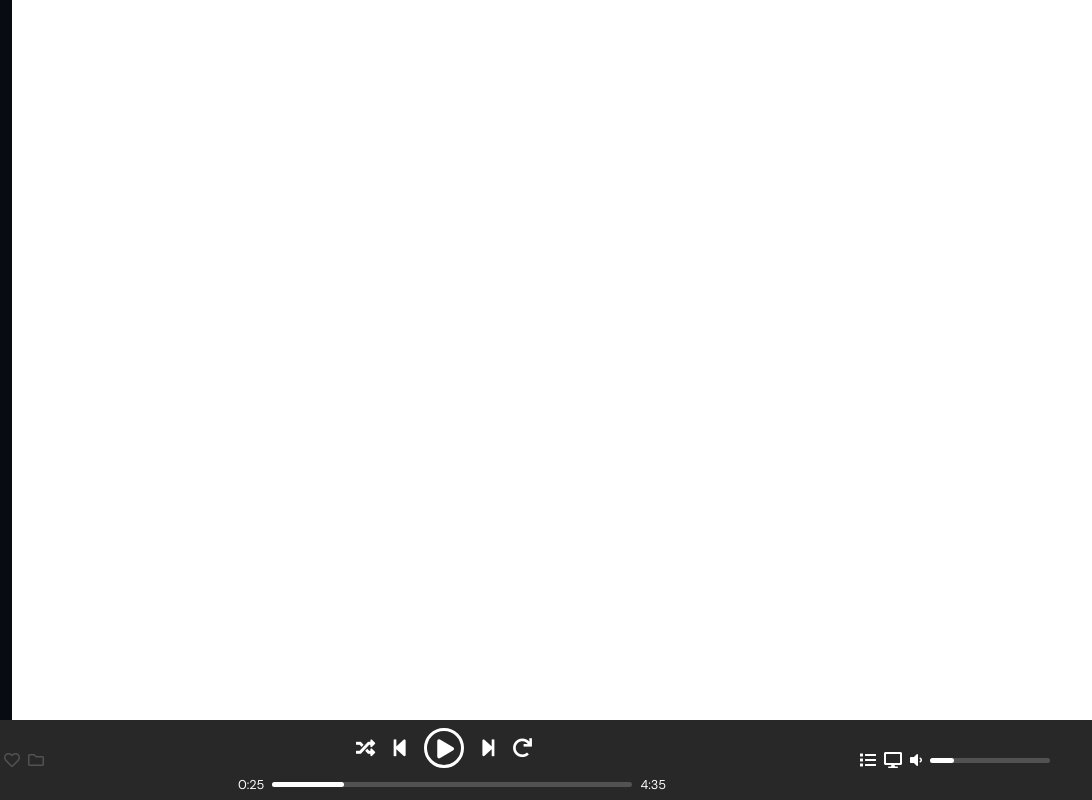
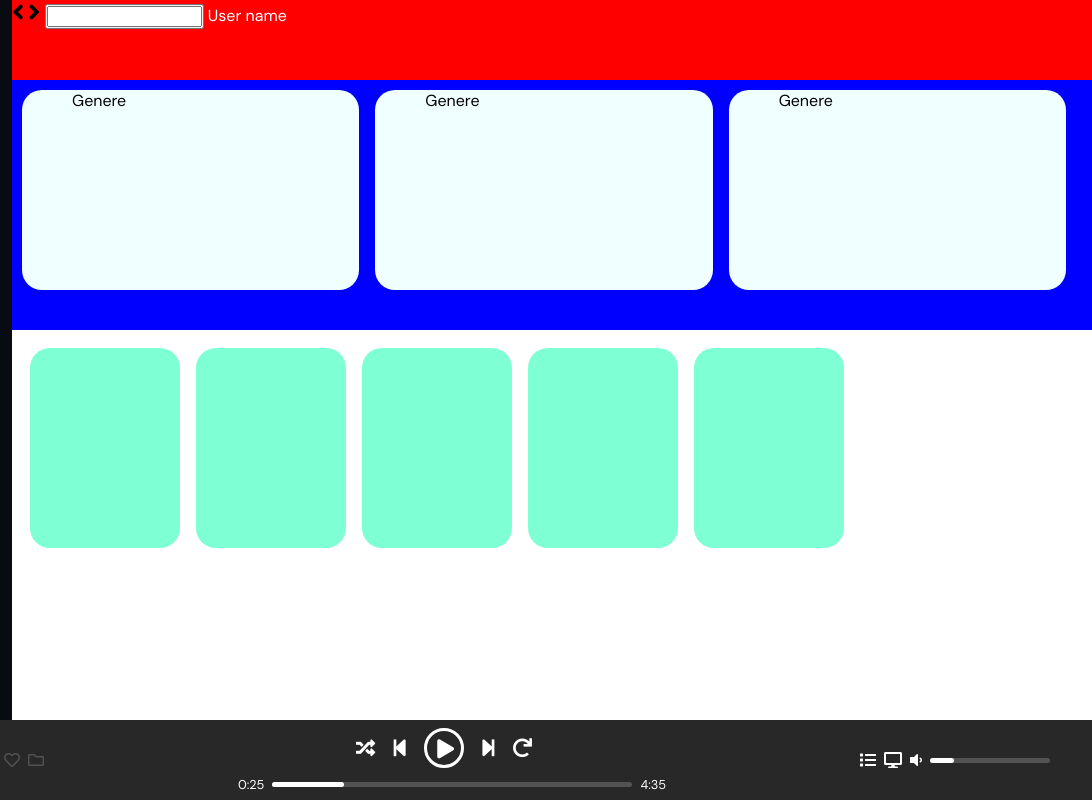
Before and after one commit to dona70909/bonus-html-css-spotifyweb, a plain HTML site: page cerca.html in a window 1280 px wide. Shown: the full height of the page, 188-1280 px from the left. Drawn offline with Linux system fonts and the light colour scheme.

Commit message:
struttura

```diff
--- a/cerca.html
+++ b/cerca.html
@@ -6,6 +6,7 @@
     <meta name="viewport" content="width=device-width, initial-scale=1.0">
     <!-- css -->
     <link rel="stylesheet" href="css/style.css">
+    <link rel="stylesheet" href="css/search.css">
     <!-- cdnjs icons -->
     <link rel="stylesheet" href="https://cdnjs.cloudflare.com/ajax/libs/font-awesome/5.15.4/css/all.min.css" integrity="sha512-1ycn6IcaQQ40/MKBW2W4Rhis/DbILU74C1vSrLJxCq57o941Ym01SwNsOMqvEBFlcgUa6xLiPY/NS5R+E6ztJQ==" crossorigin="anonymous" referrerpolicy="no-referrer" />
     <!-- GOOGLE FONTS  -->
@@ -104,6 +105,53 @@
         <!-- todo--- MAIN content : TOP-BANNER - PLAYLISTS -->
         <section class="main-content">
 
+            <div class="top-search">
+                <i class="fas fa-angle-left"></i>
+                <i class="fas fa-angle-right"></i>
+                <button><input type="search"></button>
+                <a href="#" class="user-btn">User name</a>
+            </div>
+
+            <div class="musical-genres ">
+                <div class="top-genres flex">
+
+                    <div class="genere relative">
+                        <a href="#" class="absolute title-genre">Genere</a>
+                    </div>
+
+                    <div class="genere relative">
+                        <a href="#" class="absolute title-genre">Genere</a>
+                    </div>
+
+                    <div class="genere relative">
+                        <a href="#" class="absolute title-genre">Genere</a>
+                    </div>
+                </div>
+
+                <div class="container-all-genres flex">
+
+                    <div class="genre-item">
+
+                    </div>
+
+                    <div class="genre-item">
+
+                    </div>
+
+                    <div class="genre-item">
+
+                    </div>
+
+                    <div class="genre-item">
+
+                    </div>
+
+                    <div class="genre-item">
+
+                    </div>
+
+                </div>
+            </div>
 
         </section>
 
--- /dev/null
+++ b/css/search.css
@@ -0,0 +1,42 @@
+a{
+    text-decoration: none;
+    color:white;
+}
+
+.top-search{
+    height: 80px;
+    background-color: red;
+}
+
+.top-genres{
+    height: 250px;
+    background-color: blue;
+    padding: 10px;
+}
+
+.genere{
+    height: 200px;
+    width: 400px;
+    border-radius: 20px;
+    background-color: azure;
+    margin-right: 1rem;
+}
+
+.title-genre {
+    top: 0;
+    left: 50px;
+    z-index: 1;
+    color: black;
+}
+
+.container-all-genres{
+    padding: 10px;
+}
+
+.genre-item{
+    background-color: aquamarine;
+    height: 200px;
+    width: 150px;
+    margin:.5rem .5rem ;
+    border-radius: 20px;
+}
```
